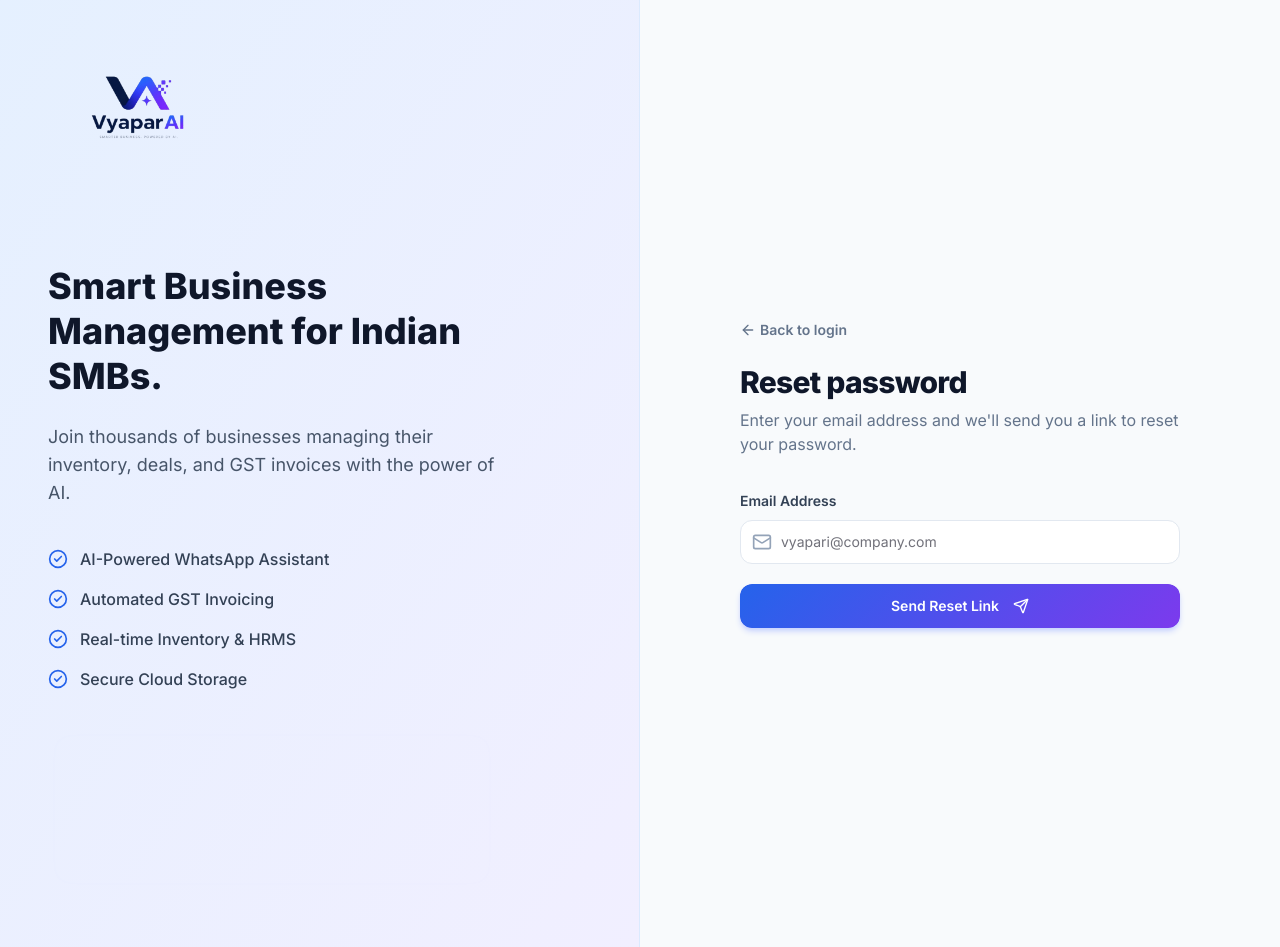
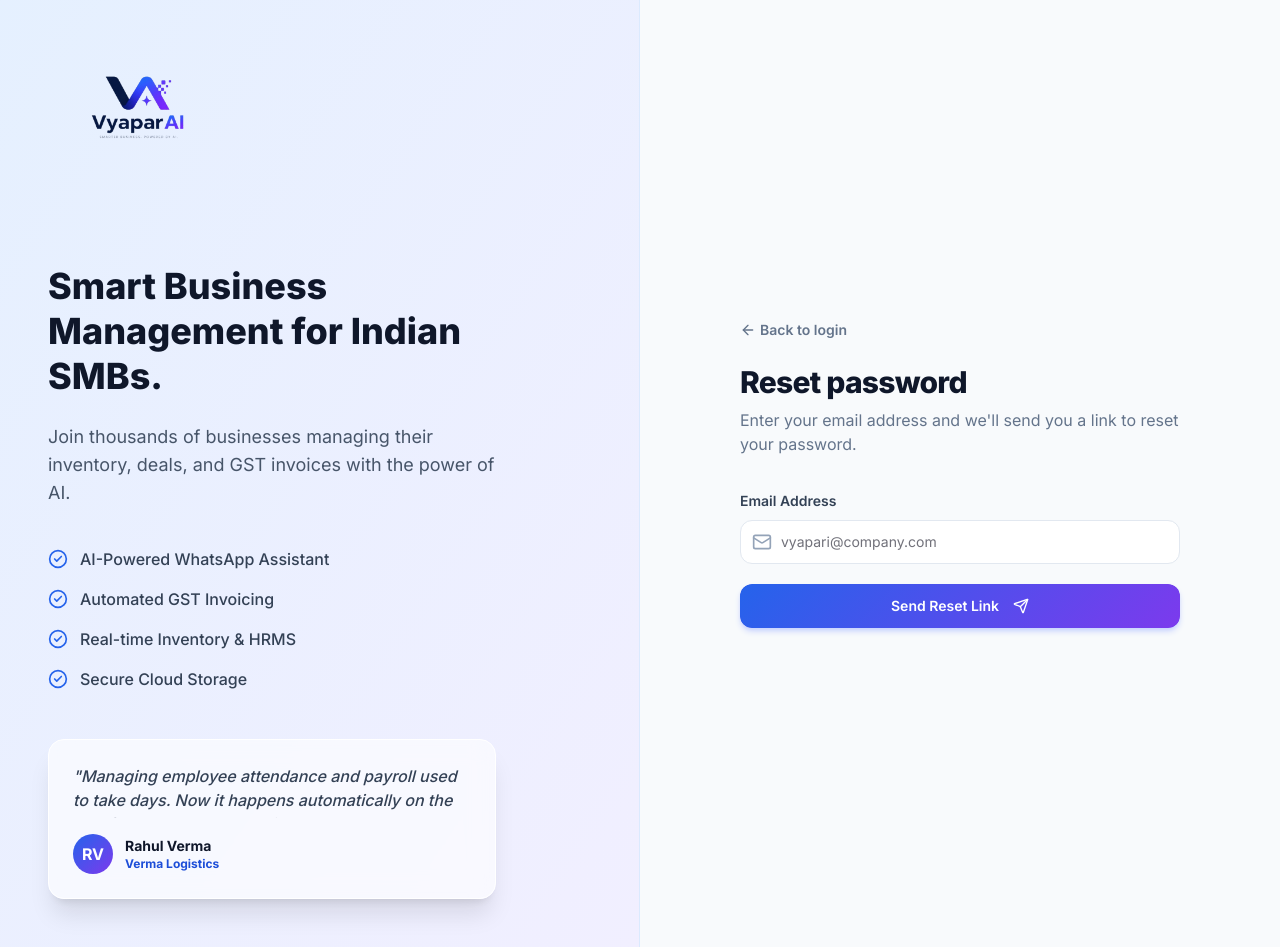
Before and after one commit to Kaushaltiwari27/vyapar-ai, a Next.js app: page /forgot-password in a window 1280 px wide. Built offline with nearby package versions, Linux system fonts and the light colour scheme; no server answers.

Commit message:
chore: change auth testimonial carousel speed back to 2s

```diff
--- a/components/auth-testimonial-carousel.tsx
+++ b/components/auth-testimonial-carousel.tsx
@@ -72,7 +72,7 @@
   useEffect(() => {
     const timer = setInterval(() => {
       setCurrentIndex((prev) => (prev + 1) % testimonials.length);
-    }, 1000); // 1 second as requested by user
+    }, 2000); // Changed to 2 seconds as requested
 
     return () => clearInterval(timer);
   }, []);
```
